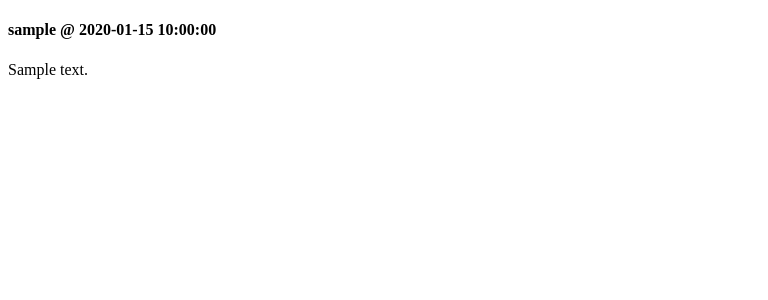
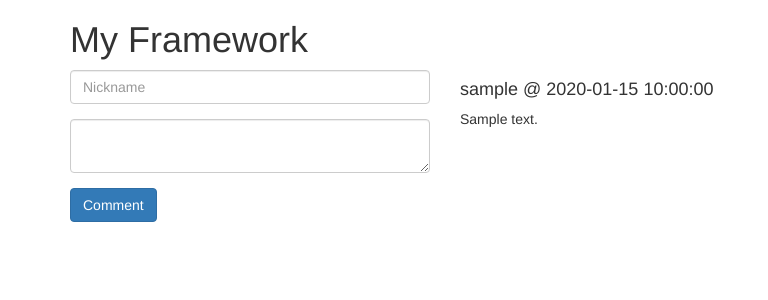
Before and after one commit to elct9620/phpconf2014-sample, a PHP site: template app/views/home/index.html.twig in a window 1280 px wide. Shown: the top 300 px of the page, without its empty margins (0-768 px from the left). Run offline with PHP 8.4, Linux system fonts and the light colour scheme; the template is opened without the code that fills it: most values are stand-ins (such as "Sample title", 1, 10 or a date in 2020); some libraries are stand-ins or nearby versions.

Commit message:
Add create comment feature

```diff
--- a/app/config/router.php
+++ b/app/config/router.php
@@ -2,3 +2,4 @@
 use Aotoki\Sample\Router;
 
 Router::get('/', 'HomeController@index');
+Router::post('/', 'HomeController@create');
--- a/app/views/home/index.html.twig
+++ b/app/views/home/index.html.twig
@@ -3,13 +3,35 @@
   <head>
     <meta charset="UTF-8">
     <title>My Framework</title>
+
+    <link rel="stylesheet" href="https://maxcdn.bootstrapcdn.com/bootstrap/3.2.0/css/bootstrap.min.css">
   </head>
   <body>
-    {% for comment in comments %}
-      <div class="comment">
-        <h4>{{ comment.nickname ? comment.nickname : "Anonymous"}} @ {{ comment.created_at }}</h4>
-        <p>{{ comment.comment }}</p>
+    <div class="container">
+      <div class="row">
+        <div class="col-md-12"><h1>My Framework</h1></div>
       </div>
-    {% endfor %}
+      <div class="row">
+        <div class="col-md-4">
+          <form action="" method="post" class="form">
+            <div class="form-group">
+            <input name="nickname" placeholder="Nickname" class="form-control" />
+            </div>
+            <div class="form-group">
+            <textarea name="comment" class="form-control"></textarea>
+            </div>
+            <button type="submit" class="btn btn-primary">Comment</button>
+          </form>
+        </div>
+        <div class="col-md-8">
+          {% for comment in comments %}
+          <div class="comment">
+            <h4>{{ comment.nickname ? comment.nickname : "Anonymous"}} @ {{ comment.created_at }}</h4>
+            <p>{{ comment.comment }}</p>
+          </div>
+          {% endfor %}
+        </div>
+      </div>
+    </div>
   </body>
 </html>
```
Also changed, not shown: app/controllers/HomeController.php (+16 -0 lines).
